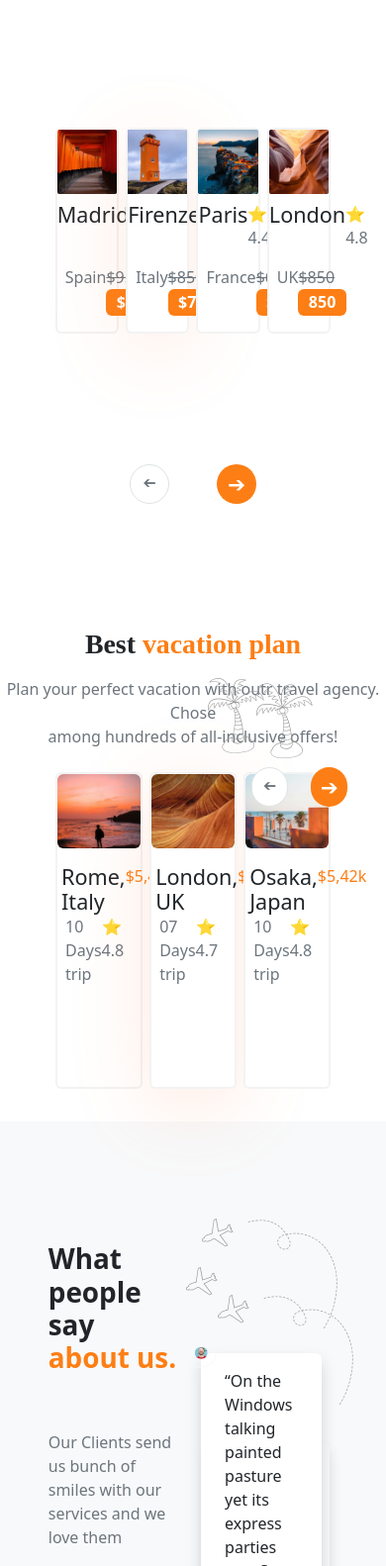
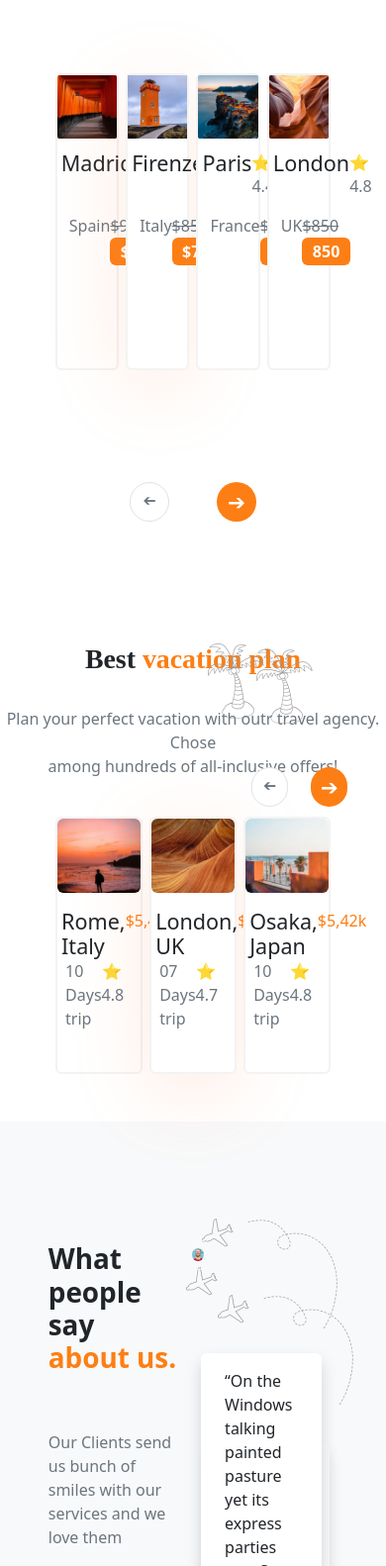
Before and after one commit to Getial/trabook, a website: page index.html in a window 390 px wide. Shown: the part 1933-3515 px from the top of the page at 99% size. Drawn offline with Linux system fonts and the light colour scheme; a web font is replaced by a local one.

Commit message:
details icons

```diff
--- a/index.html
+++ b/index.html
@@ -12,12 +12,12 @@
   <link href="https://fonts.googleapis.com/css2?family=Volkhov:wght@400;700&display=swap" rel="stylesheet">
   <!-- <link href="https://cdn.jsdelivr.net/npm/bootstrap@5.3.0-alpha3/dist/css/bootstrap.min.css" rel="stylesheet" integrity="sha384-KK94CHFLLe+nY2dmCWGMq91rCGa5gtU4mk92HdvYe+M/SXH301p5ILy+dN9+nJOZ" crossorigin="anonymous"> -->
 </head>
-<body class="conatiner-md d-flex flex-column align-items-center p-0 m-0">
-  <header class="row d-flex justify-content-between w-100 pe-3" style="height: 7em">
-    <div class="col-4 d-flex align-items-center" style="height: 100%">
+<body class="conatiner-md d-flex flex-column align-items-center justify-content-center p-0 m-0">
+  <header class="row d-flex justify-content-between w-100 px-3 ms-3" style="height: 7em">
+    <div class="col-3 d-flex align-items-center" style="height: 100%">
       <img style="height: 24px;" src="./assets/Logo.png" alt="">
     </div>
-    <div class="col">
+    <div class="col-5">
       <nav class="navbar h-100 align-items-center">
         <a class="nav-link" href="#">Home</a>
         <a class="nav-link" href="#">About</a>
@@ -111,7 +111,7 @@
     <div class="carrusel d-flex w-75 mb-3 justify-content-evenly">
       <div class="bg-white rounded">
         <img src="./assets/Image 1.png" class="w-100" alt="...">
-        <div class="mt-2">
+        <div class="mt-2 p-1">
           <div class="d-flex justify-content-between align-items-bottom">
             <h4 class="card-title">Madrid</h4>
             <p class="text-secondary">⭐ 4.8</p>
@@ -127,7 +127,7 @@
       </div>
       <div class="bg-white rounded card-active">
         <img src="./assets/firenze1.png" class="w-100" alt="...">
-        <div class="mt-2">
+        <div class="mt-2 p-1">
           <div class="d-flex justify-content-between align-items-bottom">
             <h4 class="card-title">Firenze</h4>
             <p class="text-secondary">⭐ 4.5</p>
@@ -143,7 +143,7 @@
       </div>
       <div class="bg-white rounded">
         <img src="./assets/Image 2.png" class="w-100" alt="...">
-        <div class="mt-2">
+        <div class="mt-2 p-1">
           <div class="d-flex justify-content-between align-items-bottom">
             <h4 class="card-title">Paris</h4>
             <p class="text-secondary">⭐ 4.4</p>
@@ -159,7 +159,7 @@
       </div>
       <div class="bg-white rounded">
         <img src="./assets/Image 3.png" class="w-100" alt="...">
-        <div class="mt-2">
+        <div class="mt-2 p-1">
           <div class="d-flex justify-content-between align-items-bottom">
             <h4 class="card-title">London</h4>
             <p class="text-secondary">⭐ 4.8</p>
@@ -261,7 +261,7 @@
     </div>
     <div class="col-5 position-relative">
       <div class="card-container w-75 px-4 pt-3 rounded position-absolute shadow">
-        <img src="./assets/person1.png" class="w-25 position-absolute top-0 start-0 translate-middle p-2 border border-light rounded-circle" alt="">
+        <img src="./assets/person1.png" class="w-25 position-absolute p-2 border border-light rounded-circle" alt="">
         <p class="mb-5">
           “On the Windows talking painted pasture yet its express parties use. Sure last upon he same as knew next. Of believed or diverted no.”
         </p>
--- a/scss/perzonalizedCSS.css
+++ b/scss/perzonalizedCSS.css
@@ -52,6 +52,7 @@
 
 .third-section .carrusel > div {
   width: 22%;
+  height: 380px;
   background: #FEFCFB;
   border: 2px solid rgba(102, 102, 102, 0.08);
   border-radius: 8px;
@@ -76,25 +77,30 @@
 
 .fourth-section .carrusel > div {
   width: 30%;
-  height: 320px;
+  height: 400px;
   background: #FEFCFB;
   border: 2px solid rgba(102, 102, 102, 0.08);
   border-radius: 8px;
 }
 
 .trees {
-  top: 14%;
+  top: 5%;
   right: 25%;
 }
 
 .btns-fourth-section {
-  top: 30%;
+  top: 25%;
   right: 10%;
 }
 
 .fifth-section {
   width: 100%;
   height: 650px;
+}
+
+.card-container img {
+  top: -40%;
+  left: -15%;
 }
 
 .card-container:nth-child(1) {
@@ -121,7 +127,7 @@
 
 .sixth-section .carrusel > div {
   width: 22%;
-  height: 320px;
+  height: 360px;
   background: #FEFCFB;
   border: 2px solid rgba(102, 102, 102, 0.08);
   border-radius: 8px;
@@ -221,12 +227,27 @@ footer {
     width: 20%;
     margin: 10px
   }
+  .third-section .carrusel > div {
+    height: 300px;
+  }
   .fourth-section {
     height: 600px;
   }
+  .fourth-section .carrusel > div {
+    height: 300px;
+  }
   .trees {
-    top: 12%;
+    top: 5%;
     right: 19%;
+  }
+
+  .btns-fourth-section {
+    top: 30%;
+    right: 10%;
+  }
+  .card-container img {
+    top: -20%;
+    left: -15%;
   }
   .sixth-section {
     height: 600px;
@@ -261,6 +282,9 @@ footer {
   .fourth-section {
     height: 500px;
   }
+  .fourth-section .carrusel > div {
+    height: 260px;
+  }
   .sixth-section {
     height: 500px;
   }
```
